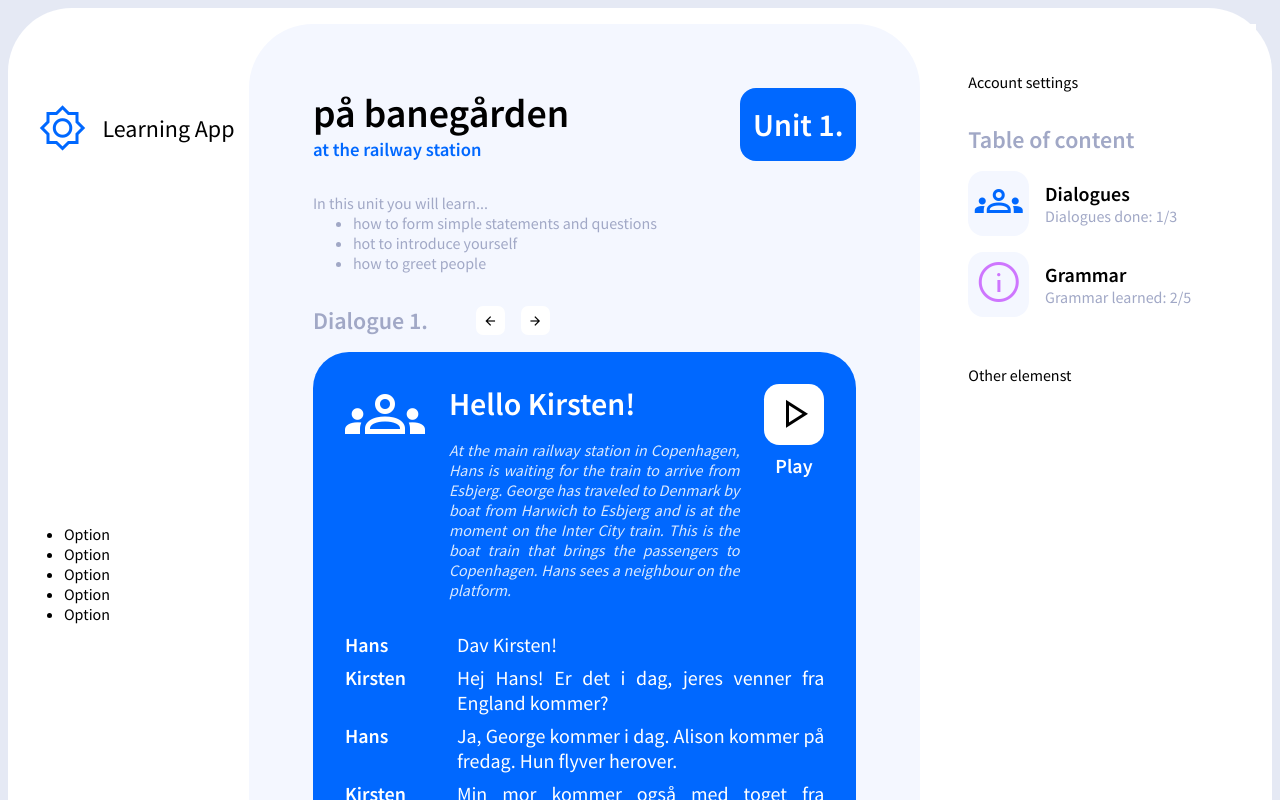
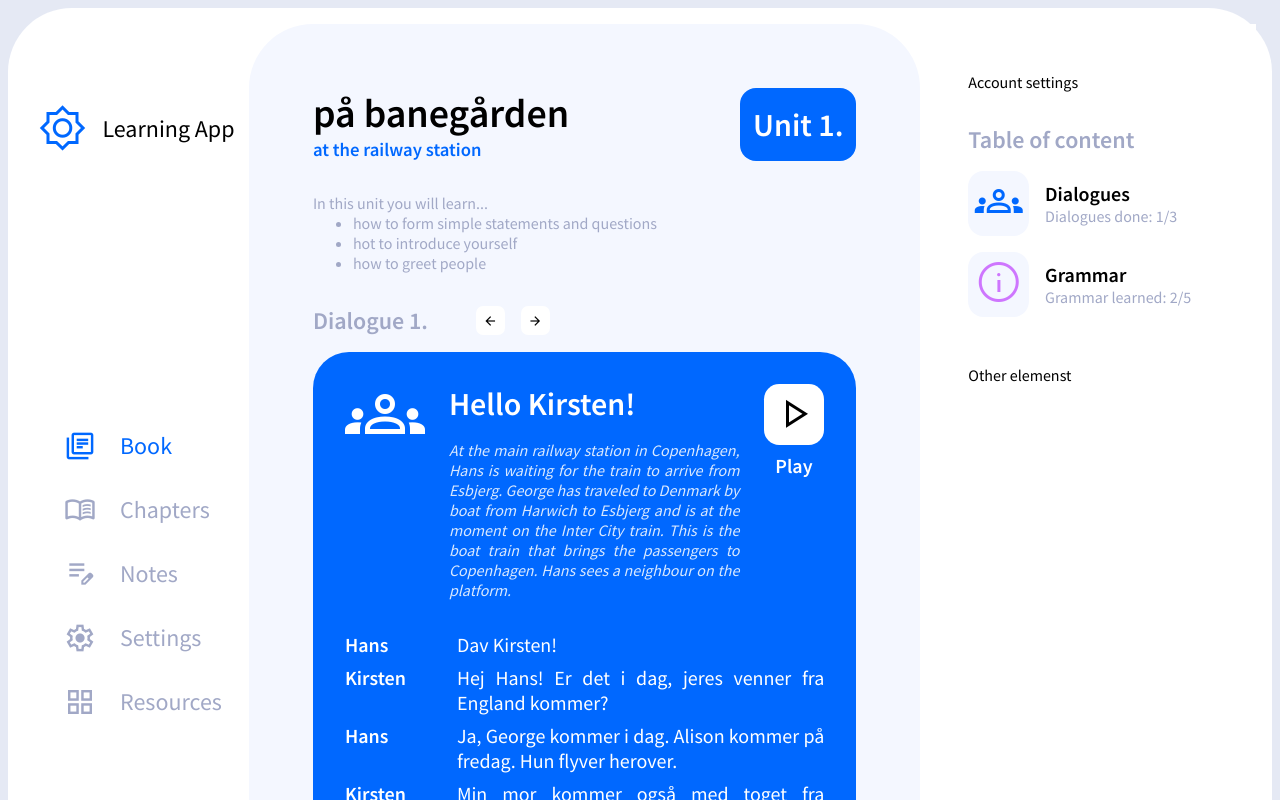
Before and after one commit to marian51/Learning_app, a Vue app: page / in a window 1280 px wide. Shown: the top 800 px of the page. Built offline with nearby package versions, Linux system fonts and the light colour scheme.

Commit message:
Add basic styles for left menu

```diff
--- a/src/components/LeftMenu.vue
+++ b/src/components/LeftMenu.vue
@@ -1,19 +1,43 @@
 <template>
 	<div class="left-menu">
 		<div class="logo">
-				<span class="material-symbols-outlined">brightness_5</span>
-
+			<span class="material-symbols-outlined">brightness_5</span>
 			<div class="logo-name">
 				<p>Learning App</p>
 			</div>
 		</div>
 		<div class="left-menu-options">
 			<ul>
-				<li>Option</li>
-				<li>Option</li>
-				<li>Option</li>
-				<li>Option</li>
-				<li>Option</li>
+				<li>
+					<a href="" class="menu-option active-option">
+						<span class="material-symbols-outlined">library_books</span>
+						<p>Book</p>
+					</a>
+				</li>
+				<li>
+					<a href="" class="menu-option">
+						<span class="material-symbols-outlined">menu_book</span>
+						<p>Chapters</p>
+					</a>
+				</li>
+				<li>
+					<a href="" class="menu-option">
+						<span class="material-symbols-outlined">edit_note</span>
+						<p>Notes</p>
+					</a>
+				</li>
+				<li>
+					<a href="" class="menu-option">
+						<span class="material-symbols-outlined">settings</span>
+						<p>Settings</p>
+					</a>
+				</li>
+				<li>
+					<a href="" class="menu-option">
+						<span class="material-symbols-outlined">grid_view</span>
+						<p>Resources</p>
+					</a>
+				</li>
 			</ul>
 		</div>
 		<div class="faq">FAQ</div>
@@ -50,4 +74,34 @@
 .logo-name p {
 	font-size: 1.5rem;
 }
+
+.left-menu-options ul {
+	list-style-type: none;
+	display: flex;
+	flex-direction: column;
+	gap: 2rem;
+}
+
+.left-menu-options a {
+	color: var(--text-color-grey);
+}
+
+.menu-option {
+	display: flex;
+	flex-direction: row;
+	gap: 1.5rem;
+}
+
+.active-option {
+	color: var(--text-color-blue) !important;
+}
+
+.menu-option span {
+	font-size: 2rem;
+}
+
+.menu-option p {
+	font-size: 1.5rem;
+}
+
 </style>
```
